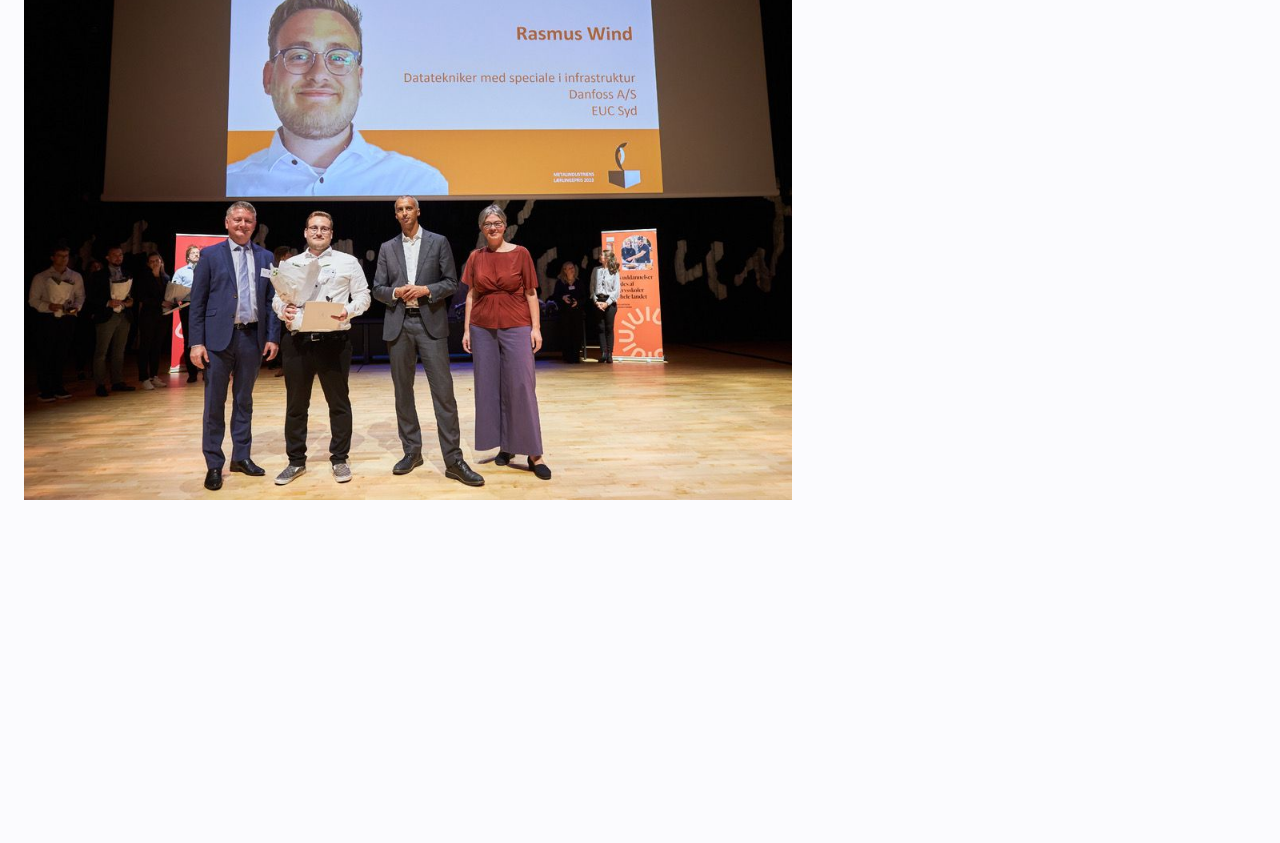
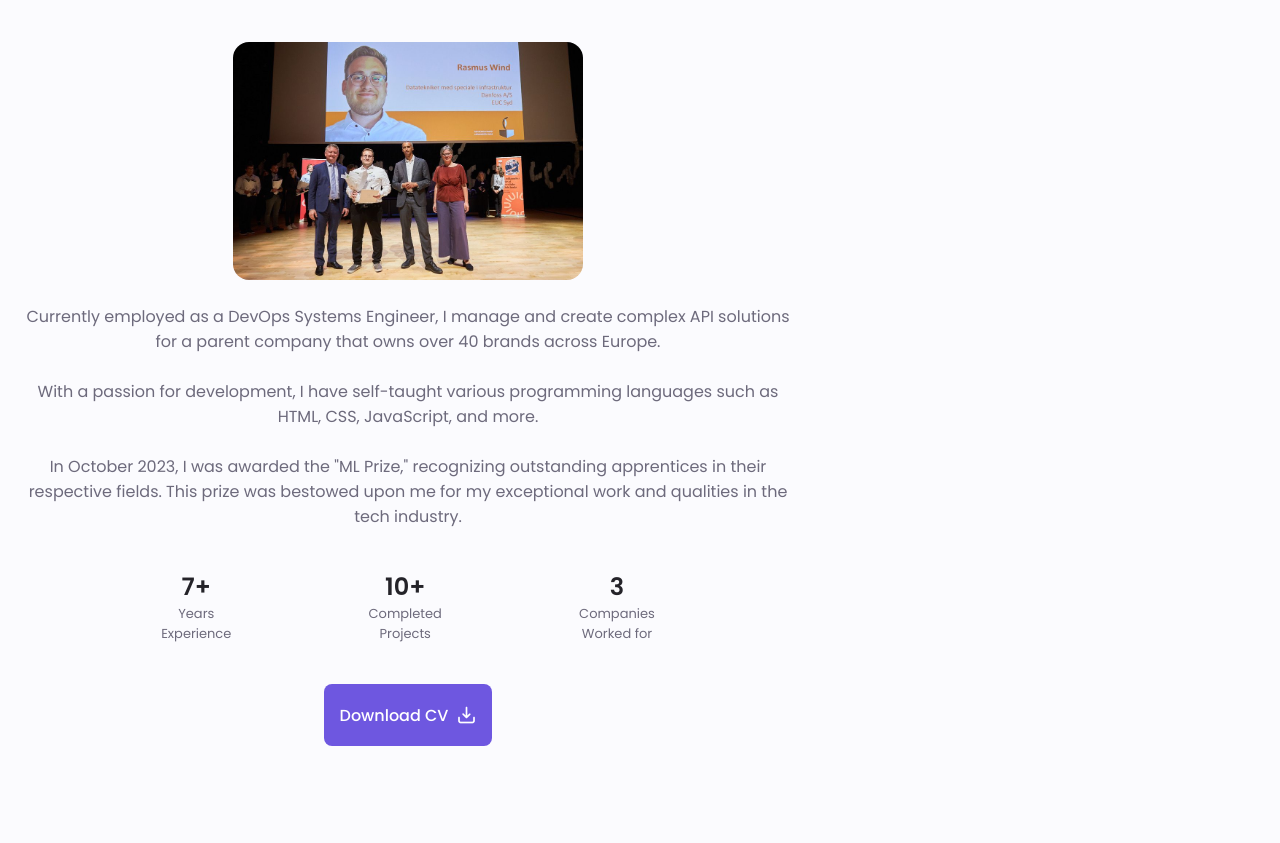
Before and after one commit to rasmuswind-ai/Dev, a plain HTML site: page Portfolio/assets/index.html in a window 1280 px wide. Shown: the part 845-1688 px from the top of the page. Drawn offline with nearby package versions, Linux system fonts and the light colour scheme; files whose address does not match are found by name.

Commit message:
modified:   Portfolio/assets/css/styles.css 	modified:   Portfolio/assets/index.html 	new file:   Portfolio/assets/pdf/Rasmus-cv.txt

```diff
--- a/Portfolio/assets/css/styles.css
+++ b/Portfolio/assets/css/styles.css
@@ -299,6 +299,9 @@ img {
 }
 
 .home__scroll{
+    display: block;
+    margin: 0 auto;
+    margin-top: 4rem;
     /* display: none; */
 }
 
@@ -352,7 +355,44 @@ img {
 }
 
 /*==================== ABOUT ====================*/
+.about__img{
+    width: 350px;
+    border-radius: 1rem;
+    display: block;
+    margin: 0 auto;
+}
 
+.about__description{
+    text-align: center;
+    margin-bottom: var(--mb-2-5);
+}
+
+.about__info{
+    display: flex;
+    justify-content: space-evenly;
+    margin-bottom: var(--mb-2-5);
+}
+
+.about__info-title{
+    font-size: var(--h2-font-size);
+    font-weight: var(--font-semi-bold);
+    color: var(--title-color);
+}
+
+.about__info-name{
+    font-size: var(--smaller-font-size);
+}
+
+.about__info-title,
+.about__info-name{
+    display: block;
+    text-align: center;
+}
+
+.about__buttons{
+    display: flex;
+    justify-content: center;
+}
 
 /*==================== SKILLS ====================*/
 
--- a/Portfolio/assets/index.html
+++ b/Portfolio/assets/index.html
@@ -126,6 +126,36 @@
 
                 <div class="about__container container grid">
                     <img src="E:\VSCODE\Portfolio\assets\img\prize.jpg" alt="" class="about__img">
+
+                    <div class="about__data">
+                        <p class="about__description">Currently employed as a DevOps Systems Engineer, I manage and create complex API solutions for a parent company that owns over 40 brands across Europe. <br><br>
+                            With a passion for development, I have self-taught various programming languages such as HTML, CSS, JavaScript, and more. <br><br>
+                            In October 2023, I was awarded the "ML Prize," recognizing outstanding apprentices in their respective fields. This prize was bestowed upon me for my exceptional work and qualities in the tech industry.
+                        </p>
+
+                        <div class="about__info">
+                            <div>
+                                <span class="about__info-title">7+</span>
+                                <span class="about__info-name">Years <br> Experience</span>
+                            </div>
+
+                            <div>
+                                <span class="about__info-title">10+</span>
+                                <span class="about__info-name">Completed <br> Projects</span>
+                            </div>
+
+                            <div>
+                                <span class="about__info-title">3</span>
+                                <span class="about__info-name">Companies <br> Worked for</span>
+                            </div>
+                        </div>
+
+                        <div class="about__buttons">
+                            <a download="" href="E:\VSCODE\Portfolio\assets\pdf\Rasmnus-cv.txt" class="button button--flex">
+                                Download CV<i class="uil uil-import button__icon"></i>
+                            </a>
+                        </div>
+                    </div>
                 </div>
             </section>
 
```
Also changed, not shown: Portfolio/assets/pdf/Rasmus-cv.txt (added).
